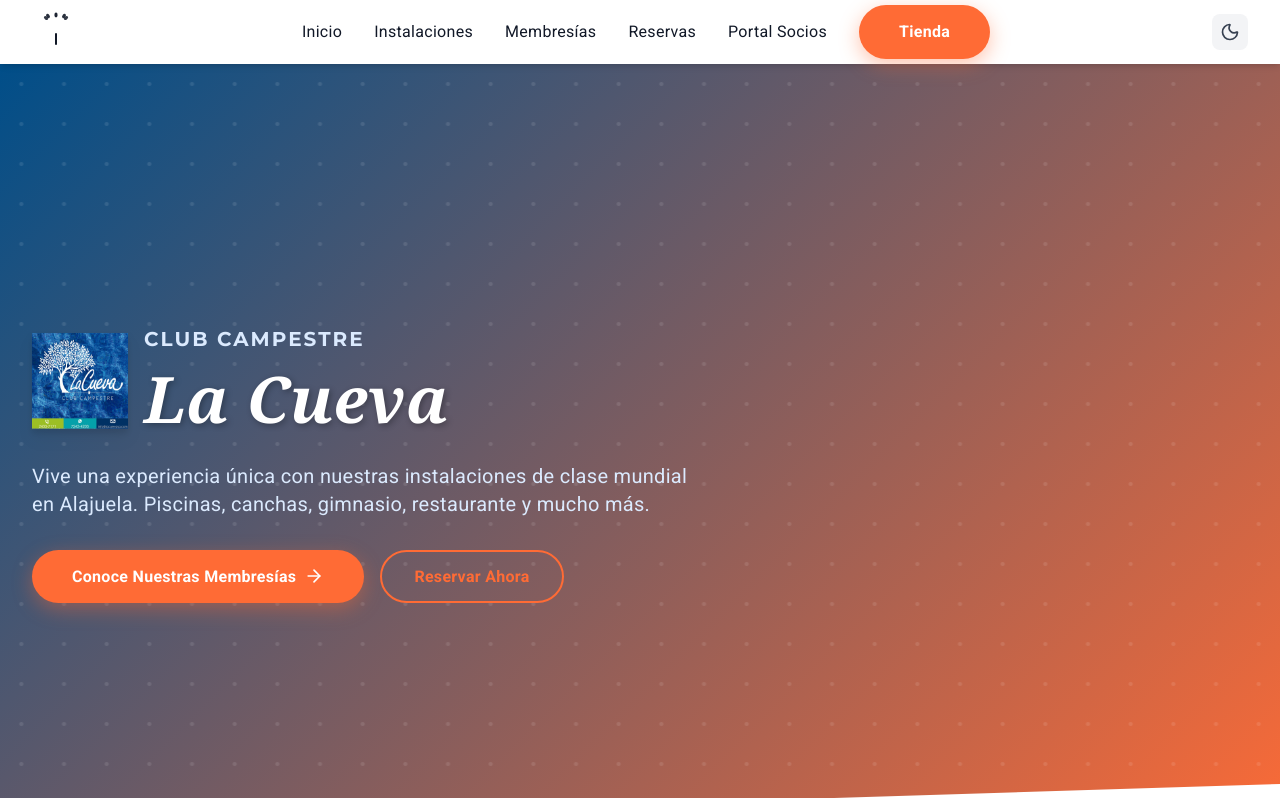
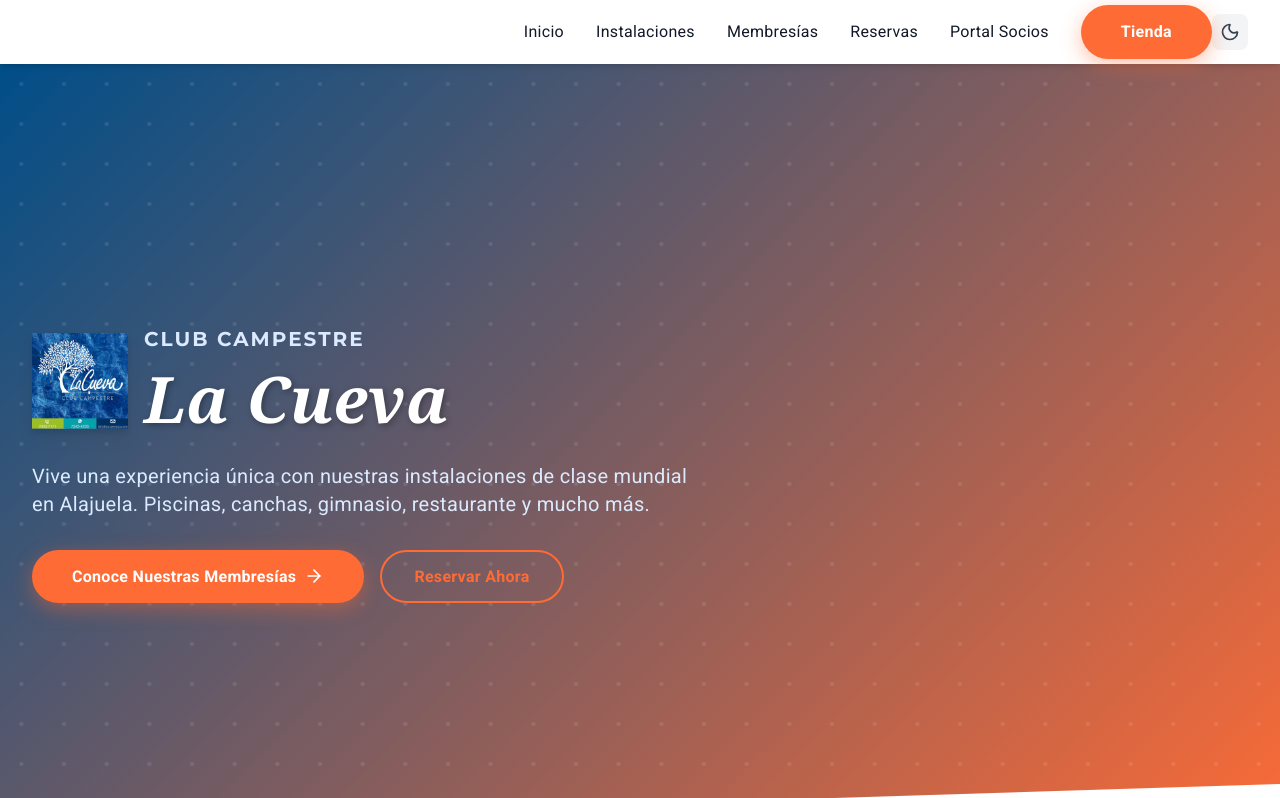
Before and after one commit to cesarluiscr/lacueva-club, a React (Vite) app in the folder frontend/: page / in a window 1280 px wide. Shown: the top 798 px of the page. Built offline with nearby package versions, Linux system fonts and the light colour scheme.

Commit message:
Design: Remover logo de navbar completamente

```diff
--- a/frontend/src/components/Navbar.jsx
+++ b/frontend/src/components/Navbar.jsx
@@ -12,28 +12,7 @@
   return (
     <nav className="bg-white dark:bg-gray-900 shadow-md sticky top-0 z-50 transition-colors">
       <div className="max-w-7xl mx-auto px-4 sm:px-6 lg:px-8">
-        <div className="flex justify-between items-center h-16">
-          {/* Logo */}
-          <Link to="/" className="flex items-center gap-2" title="Club Campestre La Cueva">
-            <svg
-              width="48"
-              height="48"
-              viewBox="0 0 200 240"
-              className="h-12 w-auto"
-              xmlns="http://www.w3.org/2000/svg"
-              aria-label="Club Campestre La Cueva Logo"
-            >
-              <g id="tree">
-                <ellipse cx="60" cy="40" rx="8" ry="12" fill="currentColor" transform="rotate(-35 60 40)" opacity="0.9"/>
-                <ellipse cx="50" cy="50" rx="8" ry="12" fill="currentColor" transform="rotate(-50 50 50)" opacity="0.85"/>
-                <ellipse cx="140" cy="40" rx="8" ry="12" fill="currentColor" transform="rotate(35 140 40)" opacity="0.9"/>
-                <ellipse cx="150" cy="50" rx="8" ry="12" fill="currentColor" transform="rotate(50 150 50)" opacity="0.85"/>
-                <ellipse cx="100" cy="35" rx="8" ry="12" fill="currentColor" transform="rotate(0 100 35)" opacity="0.95"/>
-                <rect x="95" y="125" width="10" height="60" fill="currentColor" rx="5"/>
-              </g>
-            </svg>
-          </Link>
-
+        <div className="flex justify-end items-center h-16">
           {/* Desktop Navigation */}
           <div className="hidden md:flex items-center gap-8 dark:text-gray-300">
             <Link to="/" className="text-gray-700 hover:text-blue-600 transition-all duration-300 ease-in-out relative group">
```
Also changed, not shown: 5 other files (tests, documents, lock files or other folders).
